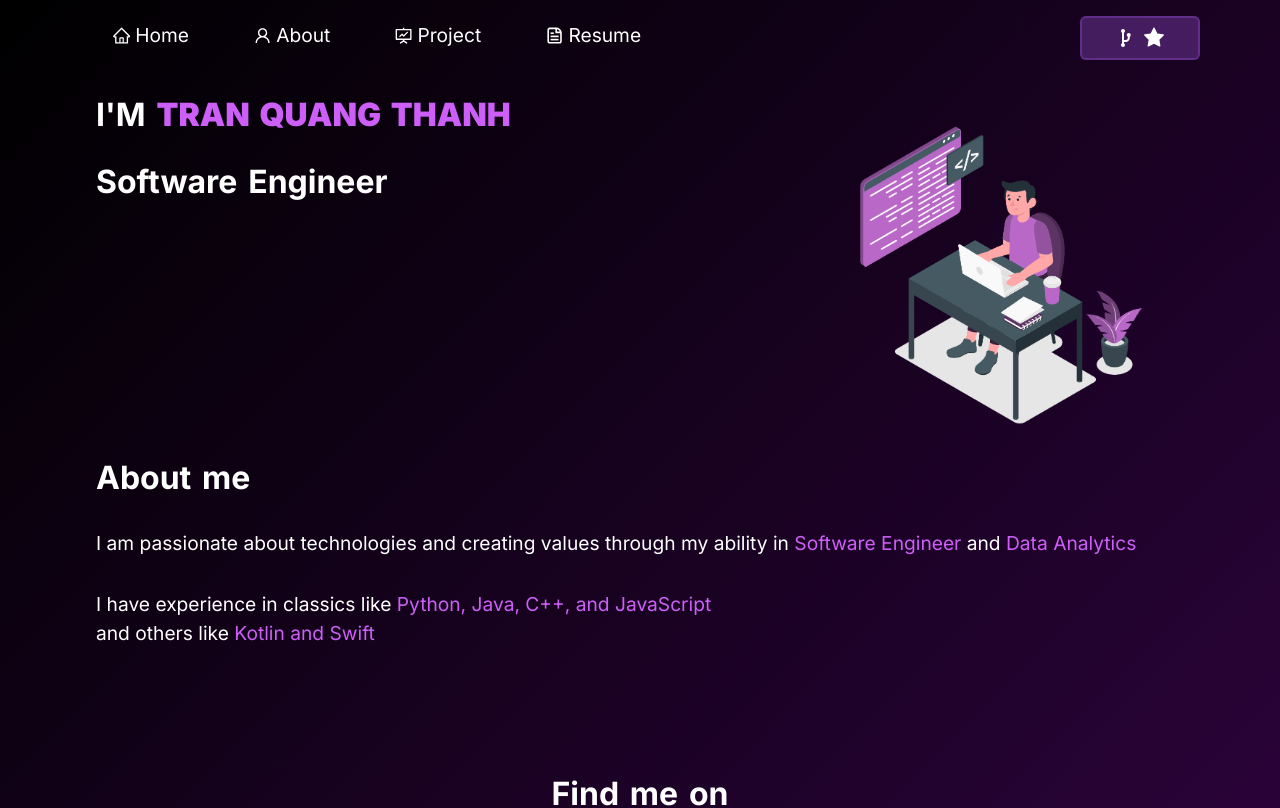
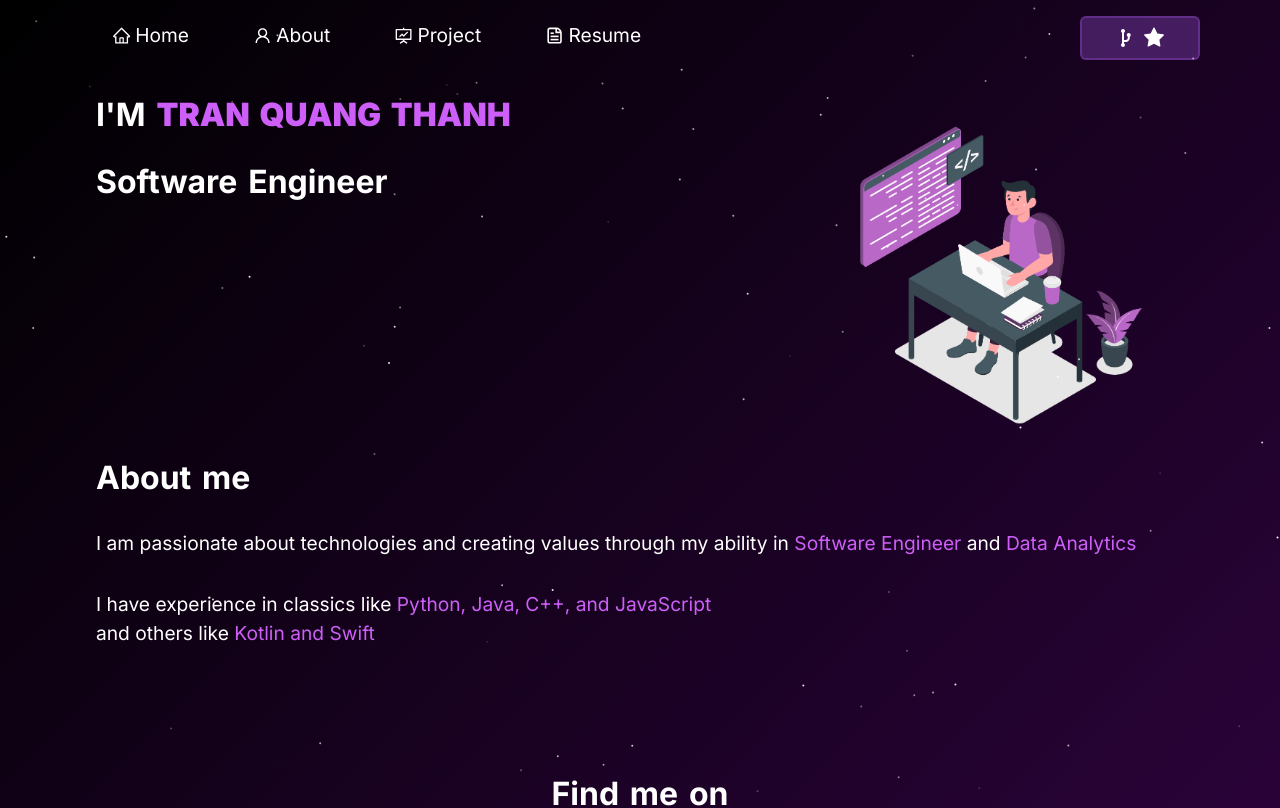
Before and after one commit to tran-quang-thanh/portfolio, a Next.js app: page / in a window 1280 px wide. Shown: the top 808 px of the page. Built offline with nearby package versions, Linux system fonts and the light colour scheme.

Commit message:
Add background particle

```diff
--- a/app/layout.tsx
+++ b/app/layout.tsx
@@ -4,6 +4,7 @@ import 'bootstrap/dist/css/bootstrap.min.css';
 import "./globals.css";
 import NavigationBar from "@/components/NavigationBar";
 import Footer from "@/components/Footer";
+import ParticleBackground from "@/components/ParticleBackground";
 
 const inter = Inter({ subsets: ["latin"] });
 
@@ -22,6 +23,7 @@ export default function RootLayout({
       <link rel="icon" href="/avatar.svg" sizes="any" />
       <body className={inter.className}>
         <NavigationBar />
+        <ParticleBackground />
         {children}
         <Footer />
       </body>
--- /dev/null
+++ b/components/ParticleBackground.tsx
@@ -0,0 +1,62 @@
+"use client"
+import { useEffect, useState } from "react";
+import Particles, { initParticlesEngine } from "@tsparticles/react";
+import { loadSlim } from "@tsparticles/slim";
+
+export default function ParticleBackground() {
+    const [ init, setInit ] = useState(false);
+
+    useEffect(() => {
+        initParticlesEngine(async (engine) => {
+            await loadSlim(engine);
+        }).then(() => {
+            setInit(true);
+        });
+    }, []);
+
+    return (
+      init && <Particles
+      id="tsparticles"
+      options={{
+        particles: {
+          number: {
+            value: 160,
+            density: {
+              enable: true
+            },
+          },
+          line_linked: {
+            enable: false,
+            opacity: 0.03,
+          },
+          move: {
+            direction: "right",
+            speed: 0.05,
+          },
+          size: {
+            value: 1,
+          },
+          opacity: {
+						value: {
+							min: 0.1,
+							max: 1
+						},
+            animation: {
+              enable: true,
+              speed: 1,
+							startValue: "min"
+            },
+          },
+        },
+        interactivity: {
+          modes: {
+            push: {
+              particles_nb: 1,
+            },
+          },
+        },
+        retina_detect: true,
+      }}
+  />
+    )
+};
--- a/package.json
+++ b/package.json
@@ -9,6 +9,9 @@
     "lint": "next lint"
   },
   "dependencies": {
+    "@tsparticles/engine": "^3.4.0",
+    "@tsparticles/react": "^3.0.0",
+    "@tsparticles/slim": "^3.4.0",
     "bootstrap": "^5.3.3",
     "next": "14.2.3",
     "react": "^18",
```
Also changed, not shown: 1 other file (tests, documents, lock files or other folders).
